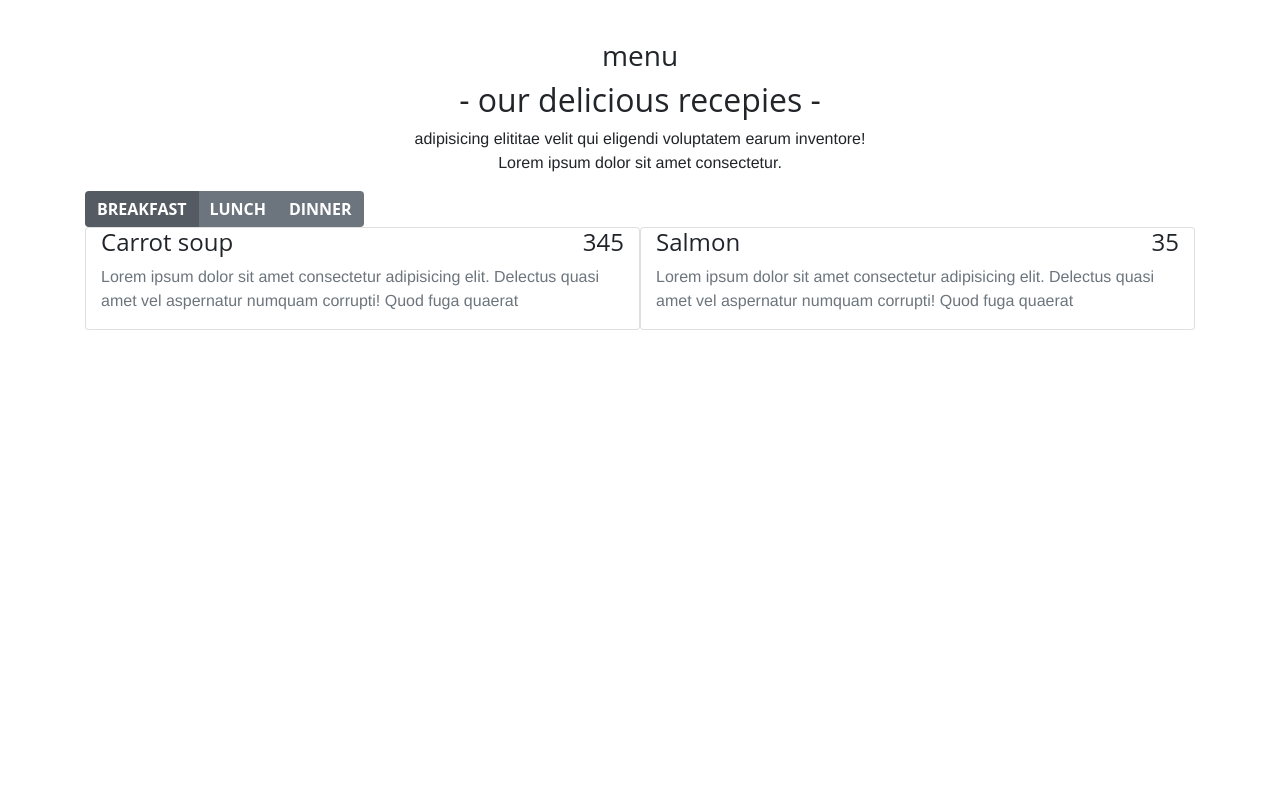
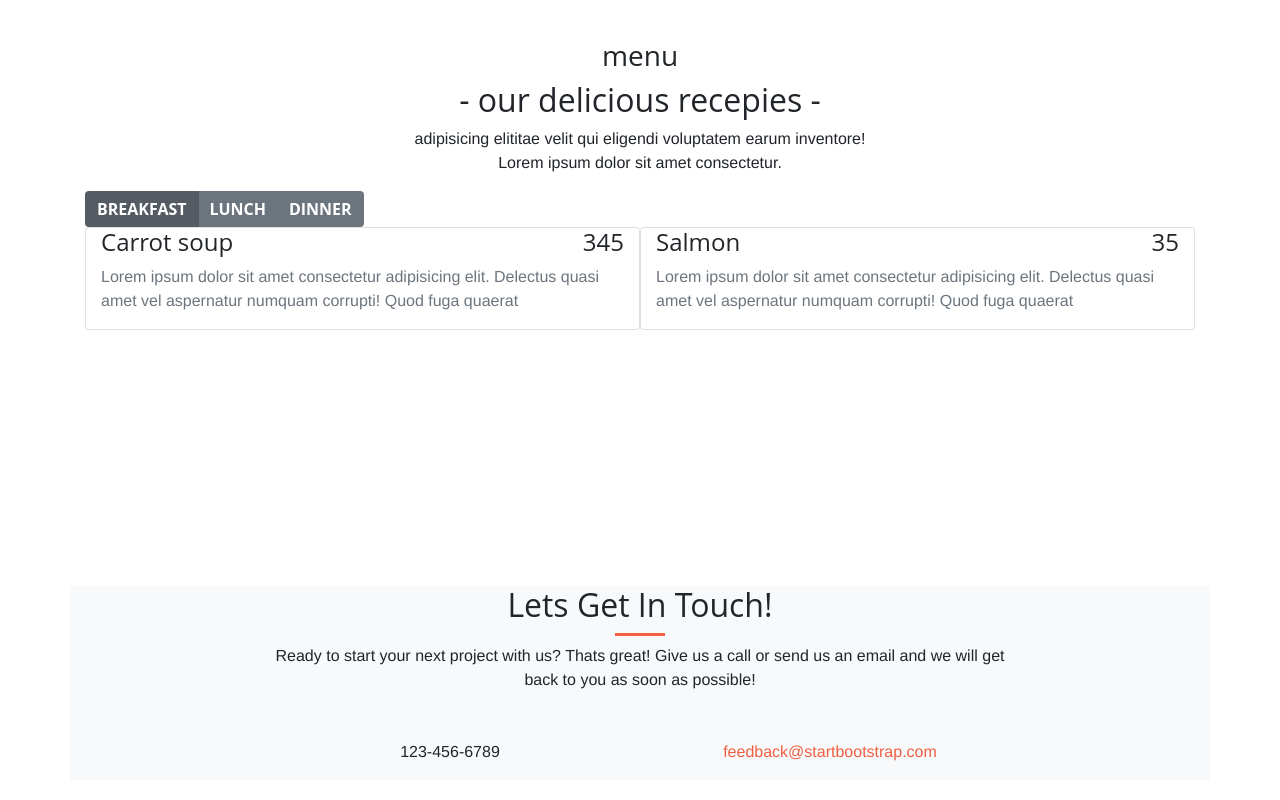
Before and after one commit to PatrickS83/restaurant-builder, a React (Create React App) app: page /admin in a window 1280 px wide. Shown: the part 1678-2478 px from the top of the page. Before the commit the page ends 2136 px from the top, so only its background shows below. Built offline with nearby package versions, Linux system fonts and the light colour scheme.

Commit message:
add footer placeholder

```diff
--- a/src/App.js
+++ b/src/App.js
@@ -1,14 +1,13 @@
-import React, { Component } from 'react';
-import './App.css';
+import React, { Component } from "react";
+import "./App.css";
 import Navbar from "./components/Navbar";
 import LandingPage from "./components/LandingPage";
 import AboutUs from "./components/AboutUs";
 import Specialities from "./components/Specialities";
 import MenuContainer from "./components/MenuContainer";
-
+import Footer from "./components/Footer";
 
 class App extends Component {
-
   render() {
     return (
       <React.Fragment>
@@ -17,6 +16,7 @@ class App extends Component {
         <AboutUs />
         <Specialities />
         <MenuContainer />
+        <Footer />
       </React.Fragment>
     );
   }
--- a/src/components/Admin.js
+++ b/src/components/Admin.js
@@ -1,14 +1,13 @@
-import React, { Component } from 'react';
-import '../App.css';
+import React, { Component } from "react";
+import "../App.css";
 import Navbar from "./Navbar";
 import LandingPage from "./LandingPage";
 import AboutUs from "./AboutUs";
 import Specialities from "./Specialities";
 import MenuContainer from "./MenuContainer";
-
+import Footer from "./Footer";
 
 class Admin extends Component {
-
   render() {
     return (
       <React.Fragment>
@@ -17,6 +16,7 @@ class Admin extends Component {
         <AboutUs />
         <Specialities />
         <MenuContainer />
+        <Footer />
       </React.Fragment>
     );
   }
--- /dev/null
+++ b/src/components/Footer.js
@@ -0,0 +1,34 @@
+import React from "react";
+
+const Footer = () => {
+  return (
+    <section id="contact ">
+      <div className="container bg-light">
+        <div className="row">
+          <div className="col-lg-8 mx-auto text-center">
+            <h2 className="section-heading">Lets Get In Touch!</h2>
+            <hr className="my-2" />
+            <p className="mb-5">
+              Ready to start your next project with us? Thats great! Give us a call or send us an
+              email and we will get back to you as soon as possible!
+            </p>
+          </div>
+        </div>
+        <div className="row">
+          <div className="col-lg-4 ml-auto text-center">
+            <i className="fa fa-phone fa-3x mb-3 sr-contact" />
+            <p>123-456-6789</p>
+          </div>
+          <div className="col-lg-4 mr-auto text-center">
+            <i className="fa fa-envelope-o fa-3x mb-3 sr-contact" />
+            <p>
+              <a href="mailto:your-email@your-domain.com">feedback@startbootstrap.com</a>
+            </p>
+          </div>
+        </div>
+      </div>
+    </section>
+  );
+};
+
+export default Footer;
```
